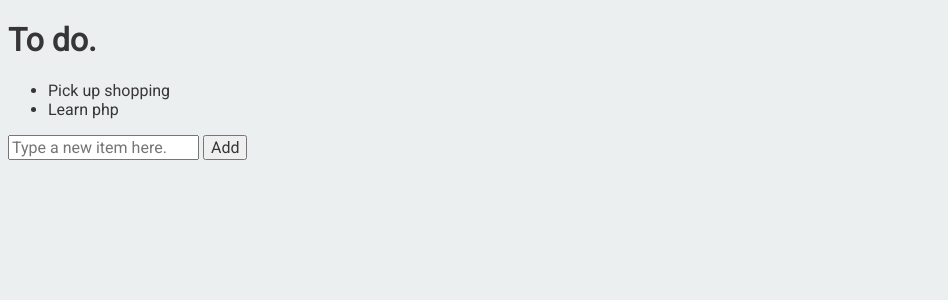
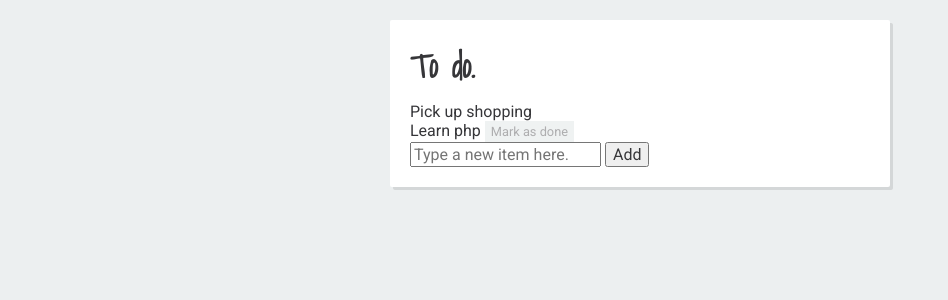
Before and after one commit to marshallAndrev/todolist, a PHP site: page / in a window 1280 px wide. Shown: the top 300 px of the page, without its empty margins (0-948 px from the left). Run offline with PHP 8.4, Linux system fonts and the light colour scheme.

Commit message:
Add list item style

```diff
--- a/css/main.css
+++ b/css/main.css
@@ -12,3 +12,42 @@ a {
 	text-decoration: none;
 	border-bottom: 1px dashed #363639;
 }
+
+.list {
+	background-color: #fff;
+	margin: 20px auto;
+	width: 100%;
+	max-width: 500px;
+	padding: 20px;
+	border-radius: 2px;
+	box-shadow: 3px 3px 0 rgba(0, 0, 0, .1);
+	box-sizing: border-box;
+}
+
+.list .header {
+	font-family: "Shadows Into Light", cursive;
+	margin: 0 0 10px 0;
+}
+
+/*Items*/
+
+.items {
+	margin: 0;
+	padding: 0;
+	list-style-type: none;
+}
+
+.items li,
+.item-add .input {
+
+}
+
+.done-button {
+	display: inline-block;
+	font-size: 0.8em;
+	background-color: #d9dfe1;
+	color: #363639;
+	padding: 3px 6px;
+	border: 0;
+	opacity: 0.4;
+}
--- a/index.php
+++ b/index.php
@@ -13,10 +13,14 @@
 	<body>
 		<div class="list">
 			<h1 class="header">To do.</h1>
-
-			<ul>
-				<li><span class="item">Pick up shopping</span></li>
-				<li><span class="item done">Learn php</span></li>
+			<ul class="items">
+				<li>
+					<span class="item">Pick up shopping</span>
+				</li>
+				<li>
+					<span class="item done">Learn php</span>
+					<a href="#" class="done-button">Mark as done</a>
+				</li>
 			</ul>
 
 			<form class="item-add" action="add.php" method="post">
```
